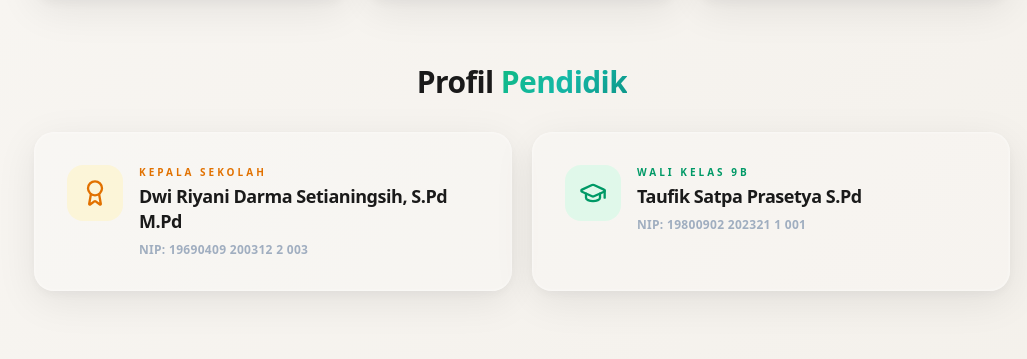
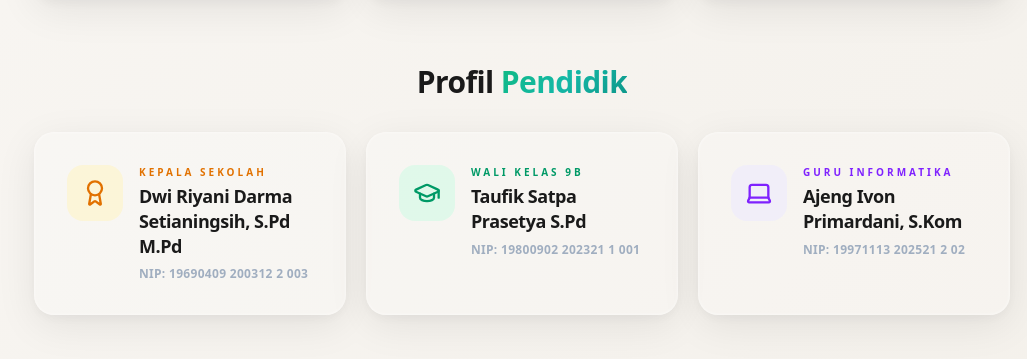
Before and after one commit to HILHAMZGIT/web-kelas-9, a Next.js app: page /tentang in a window 1280 px wide. Shown: the part 941-1300 px from the top of the page, without its empty margins (118-1145 px from the left). Built offline with nearby package versions, Linux system fonts and the light colour scheme; no server answers.

Commit message:
feat: add Bu Ajeng to profil pendidik section

```diff
--- a/src/app/tentang/page.js
+++ b/src/app/tentang/page.js
@@ -5,7 +5,7 @@ import { motion } from "framer-motion";
 import {
   Users, GraduationCap, Sparkles, Award, Crown,
   UserCheck, BookOpen, PenLine, Wallet, Calendar,
-  Leaf, School, Heart,
+  Leaf, School, Heart, Laptop,
 } from "lucide-react";
 import InstagramIcon from "@/components/InstagramIcon";
 
@@ -190,7 +190,7 @@ export default function TentangPage() {
               Profil <span className="gradient-text">Pendidik</span>
             </h2>
           </div>
-          <div className="grid grid-cols-1 sm:grid-cols-2 gap-5">
+          <div className="grid grid-cols-1 md:grid-cols-3 gap-5">
             {/* Kepala Sekolah */}
             <div className="bento-card p-6 sm:p-8">
               <div className="flex items-start gap-4">
@@ -222,6 +222,24 @@ export default function TentangPage() {
                   </h3>
                   <p className="text-xs text-[#a0aec0] font-semibold mt-2 tracking-wide">
                     NIP: 19800902 202321 1 001
+                  </p>
+                </div>
+              </div>
+            </div>
+
+            {/* Guru Informatika */}
+            <div className="bento-card p-6 sm:p-8">
+              <div className="flex items-start gap-4">
+                <div className="flex-shrink-0 h-14 w-14 rounded-2xl bg-violet-100/60 flex items-center justify-center">
+                  <Laptop className="h-7 w-7 text-violet-600" />
+                </div>
+                <div>
+                  <p className="text-[10px] font-black text-violet-600 uppercase tracking-[0.3em] mb-1">Guru Informatika</p>
+                  <h3 className="text-lg font-black text-[#1a1a1a] tracking-tight leading-snug">
+                    Ajeng Ivon Primardani, S.Kom
+                  </h3>
+                  <p className="text-xs text-[#a0aec0] font-semibold mt-2 tracking-wide">
+                    NIP: 19971113 202521 2 02
                   </p>
                 </div>
               </div>
```
